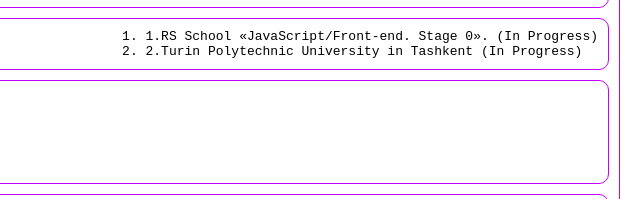
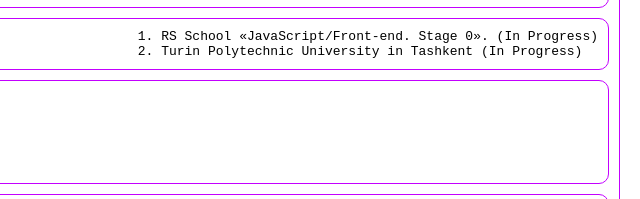
Before and after one commit to bobov1190/rsschool-cv, a plain HTML site: page index.html in a window 1280 px wide. Shown: the part 522-721 px from the top of the page, 640-1280 px from the left. Drawn offline with Linux system fonts and the light colour scheme.

Commit message:
feat : update index.html

```diff
--- a/index.html
+++ b/index.html
@@ -58,8 +58,8 @@
             <div class="block">
                 <h2 class="education">Education</h2>
                 <ol>
-                    <li>1.RS School «JavaScript/Front-end. Stage 0». (In Progress)</li>
-                    <li>2.Turin Polytechnic University in Tashkent (In Progress)</li>
+                    <li>RS School «JavaScript/Front-end. Stage 0». (In Progress)</li>
+                    <li>Turin Polytechnic University in Tashkent (In Progress)</li>
                 </ol>
             </div>
             <div class="innerblock">
```
